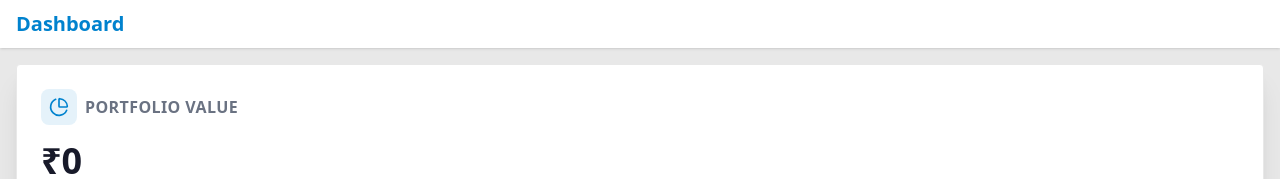
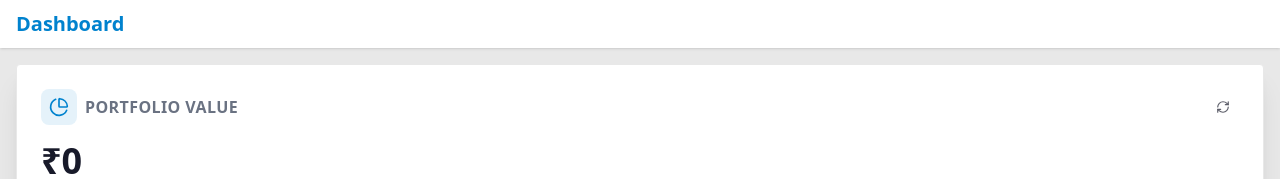
Before and after one commit to ajayg415/my-mf-app, a React (Vite) app: page / in a window 1280 px wide. Shown: the top 179 px of the page. Built offline with nearby package versions, Linux system fonts and the light colour scheme.

Commit message:
added refresh icon

```diff
--- a/src/components/dashboard/Dashboard.jsx
+++ b/src/components/dashboard/Dashboard.jsx
@@ -1,11 +1,15 @@
-import { useMemo } from "react"; // 1. Import useMemo
-import { useSelector } from "react-redux";
+import { useMemo, useState } from "react";
+import { useDispatch, useSelector } from "react-redux";
 import { computeFundsSummary } from "../../utils/fundCompution";
 import { formatMoney } from "../../utils/utils.js";
-import { TrendingUp, TrendingDown, Wallet, PieChart } from "lucide-react";
+import { TrendingUp, TrendingDown, Wallet, PieChart, RefreshCw } from "lucide-react";
+import { fetchFundDetails } from "../../utils/api.js";
+import { showToast } from "../../store/mf/mfSlice.js";
 
 const Dashboard = () => {
+  const dispatch = useDispatch();
   const userData = useSelector((state) => state.mf.userData);
+  const [isRefreshing, setIsRefreshing] = useState(false);
 
   // 2. FIX: Use useMemo instead of useState + useEffect
   // This calculates the summary instantly whenever userData changes, without triggering a re-render.
@@ -27,6 +31,30 @@ const Dashboard = () => {
 
   const isProfit = summary.totalGainLoss >= 0;
 
+  const handleRefresh = async () => {
+    const fundsToRefresh = (userData?.funds || []).filter((fund) => fund.code);
+
+    if (!fundsToRefresh.length) {
+      dispatch(showToast({ message: "No funds available to refresh", type: "error" }));
+      return;
+    }
+
+    setIsRefreshing(true);
+    dispatch(showToast({ message: "Refreshing latest NAVs...", type: "success" }));
+
+    try {
+      for (const fund of fundsToRefresh) {
+        await fetchFundDetails(fund.code, true);
+      }
+      dispatch(showToast({ message: "Portfolio refreshed successfully", type: "success" }));
+    } catch (error) {
+      console.error("Failed to refresh portfolio NAVs:", error);
+      dispatch(showToast({ message: "Failed to refresh portfolio NAVs", type: "error" }));
+    } finally {
+      setIsRefreshing(false);
+    }
+  };
+
   return (
     <section className="dashboard-section w-full">
 
@@ -35,13 +63,28 @@ const Dashboard = () => {
         <div className="card-body p-6">
 
           {/* Header */}
-          <div className="flex items-center gap-2 mb-2">
-            <div className="p-2 bg-primary/10 rounded-lg text-primary">
-              <PieChart size={20} />
+          <div className="flex items-center justify-between gap-2 mb-2">
+            <div className="flex items-center gap-2">
+              <div className="p-2 bg-primary/10 rounded-lg text-primary">
+                <PieChart size={20} />
+              </div>
+              <h2 className="card-title text-base text-gray-500 uppercase tracking-wide">
+                Portfolio Value
+              </h2>
             </div>
-            <h2 className="card-title text-base text-gray-500 uppercase tracking-wide">
-              Portfolio Value
-            </h2>
+
+            <button
+              type="button"
+              className={`btn btn-ghost btn-sm p-2 min-h-0 h-8 w-8 rounded-full transition-all duration-300 ${isRefreshing ? "opacity-60 cursor-not-allowed grayscale" : "hover:bg-base-200"}`}
+              onClick={handleRefresh}
+              disabled={isRefreshing}
+              aria-label="Refresh portfolio"
+            >
+              <RefreshCw
+                size={14}
+                className={`transition-all duration-300 ${isRefreshing ? "animate-spin opacity-80" : "opacity-70"}`}
+              />
+            </button>
           </div>
 
           {/* Main Big Number */}
```
